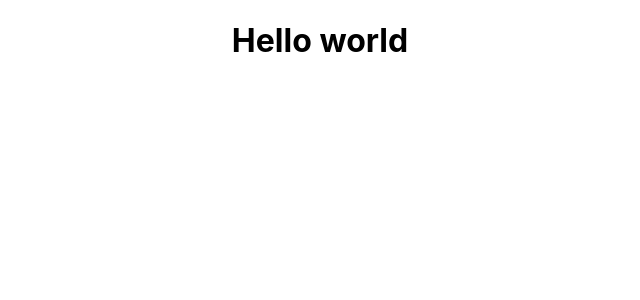
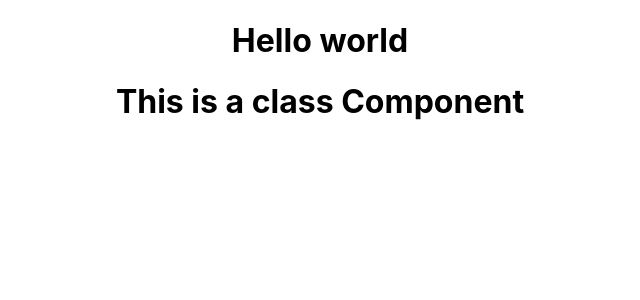
Before and after one commit to python-benedict/React-Programming, a React (Create React App) app in the folder myproject/: page / in a window 1280 px wide. Shown: the top 300 px of the page, without its empty margins (320-960 px from the left). Built offline with nearby package versions, Linux system fonts and the light colour scheme.

Commit message:
created a class component by extending the component class and import it from react as well

```diff
--- a/myproject/src/App.js
+++ b/myproject/src/App.js
@@ -1,11 +1,12 @@
 import logo from './logo.svg';
 import './App.css';
 import Hello from './components/Hello';
-
+import Message from './components/Message';
 function App() {
   return (
     <div className="App">
       <Hello></Hello>
+      <Message></Message>
     </div>
   );
 }
--- /dev/null
+++ b/myproject/src/components/Message.js
@@ -0,0 +1,9 @@
+import { Component } from "react";
+
+class Message extends Component{
+    render(){
+        return <h1>This is a class Component</h1>
+    }
+}
+
+export default Message
```
